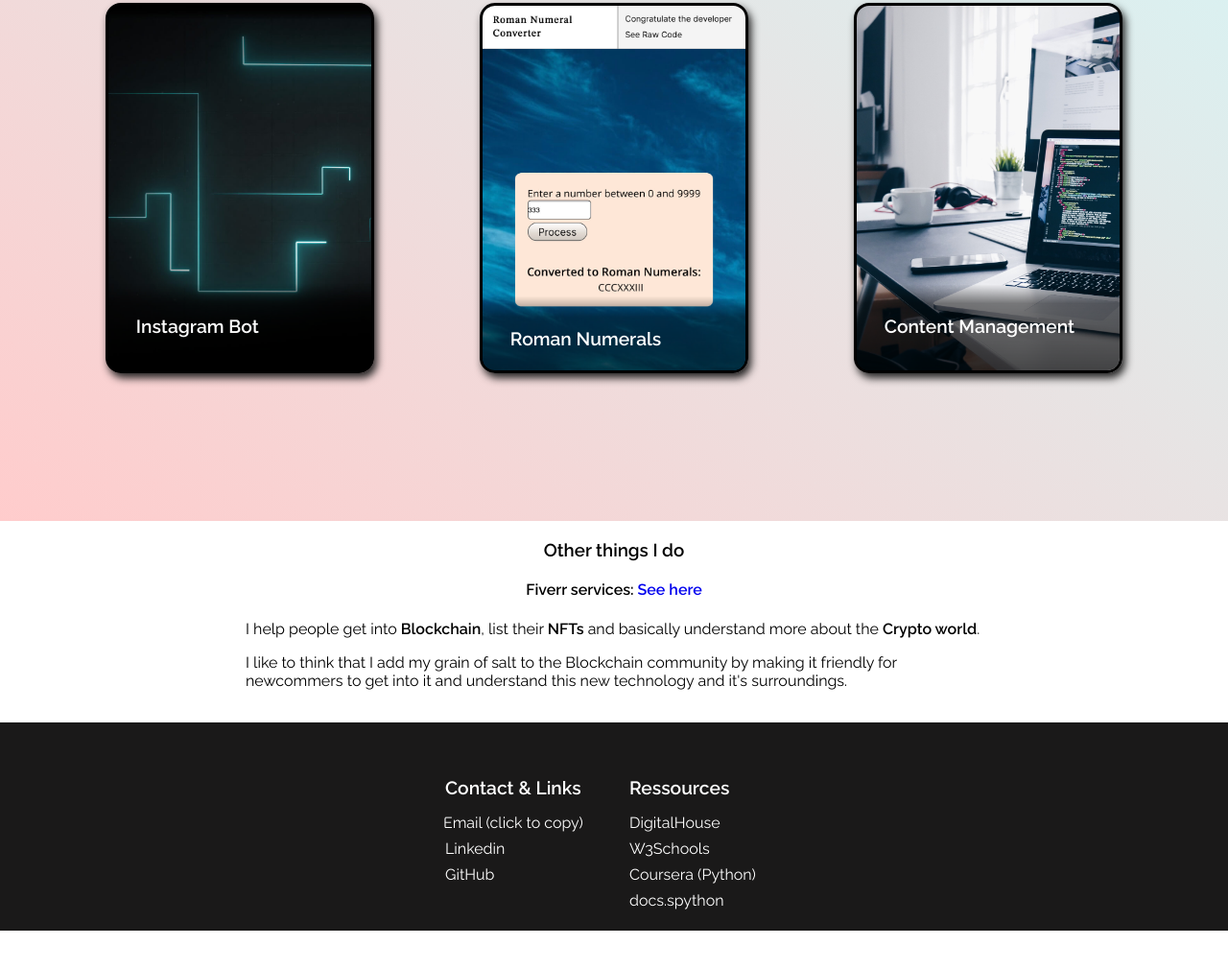
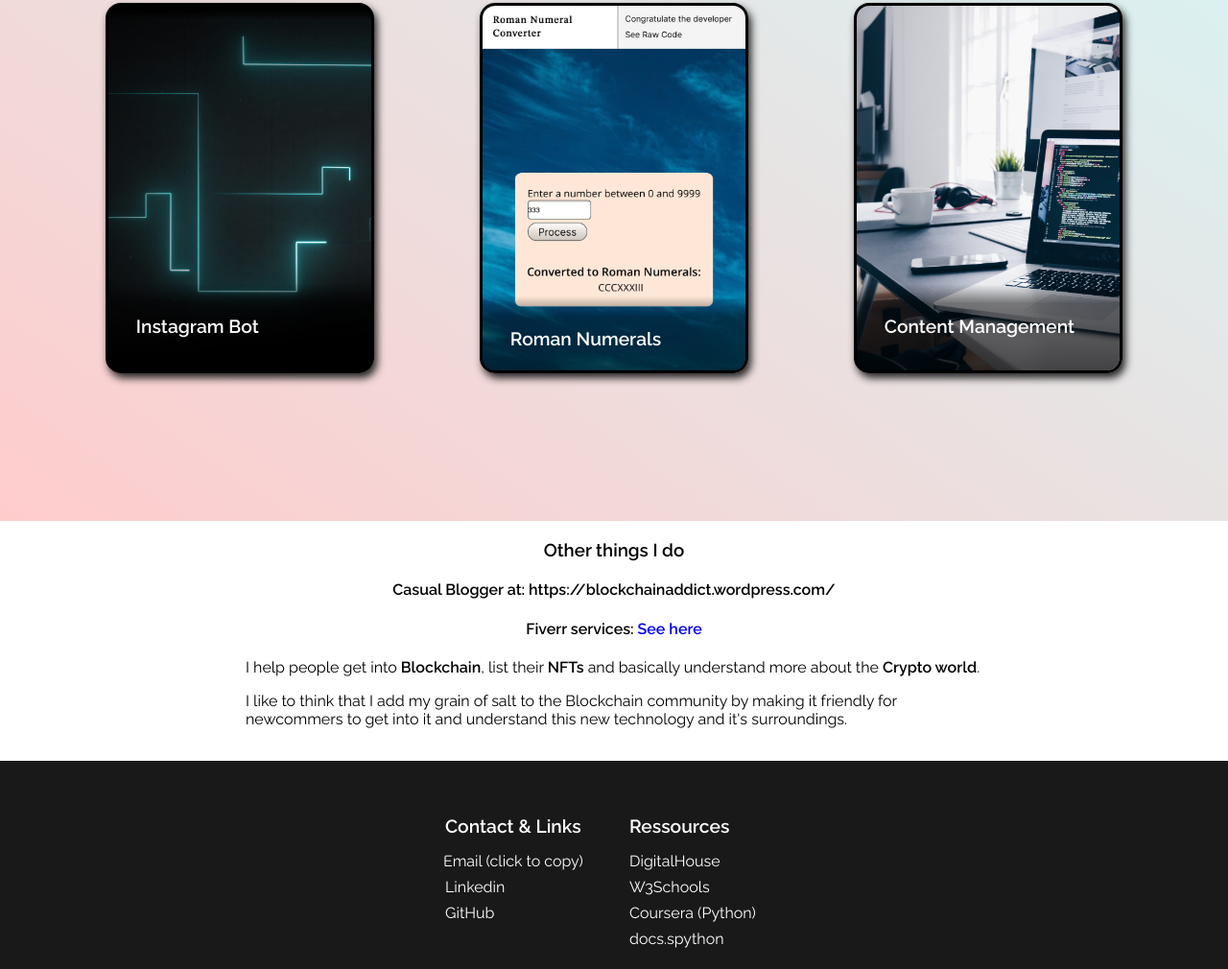
Before and after one commit to blockchainaddict/wevdev, a website: page views/index.html in a window 1280 px wide. Shown: the part 2165-3175 px from the top of the page at 96% size. Before the commit the page ends 3135 px from the top, so only its background shows below. Drawn offline with nearby package versions, Linux system fonts and the light colour scheme; files that its build step writes are made by us from their sources; files whose address does not match are found by name.

Commit message:
wordpress

```diff
--- a/views/index.html
+++ b/views/index.html
@@ -189,6 +189,7 @@
             <div class="other_wrapper">
                 <div class="other_container">
                     <h3>Other things I do</h3>
+                    <h4>Casual Blogger at: <a href="https://blockchainaddict.wordpress.com/"></a>https://blockchainaddict.wordpress.com/</h4>
                     <h4>Fiverr services: <a href="https://www.fiverr.com/jacdebaires?public_mode=true">See here</a></h4>
                     <p>I help people get into <b>Blockchain</b>, list their <b>NFTs</b> and
                         basically understand more about the <b>Crypto world</b>.</p>
```
